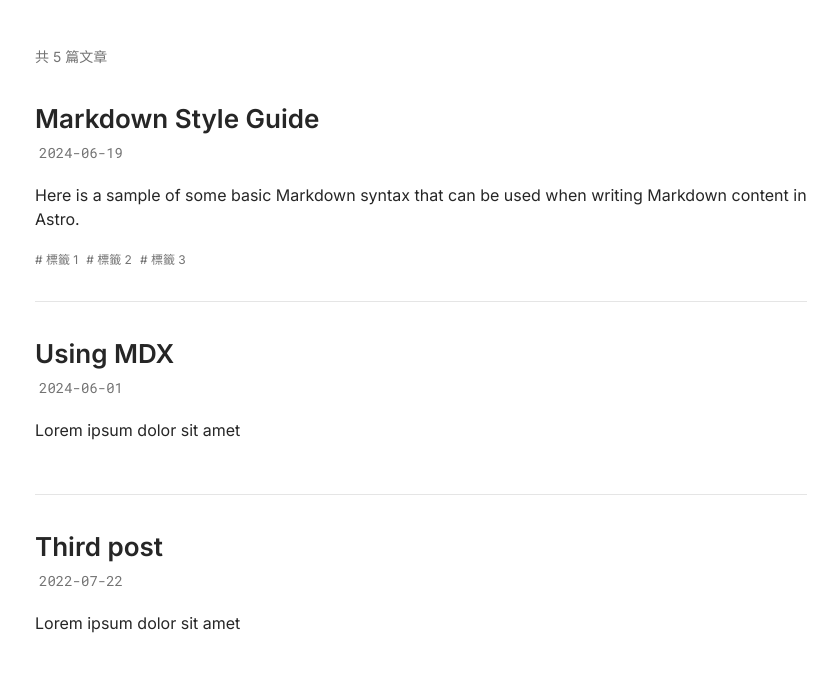
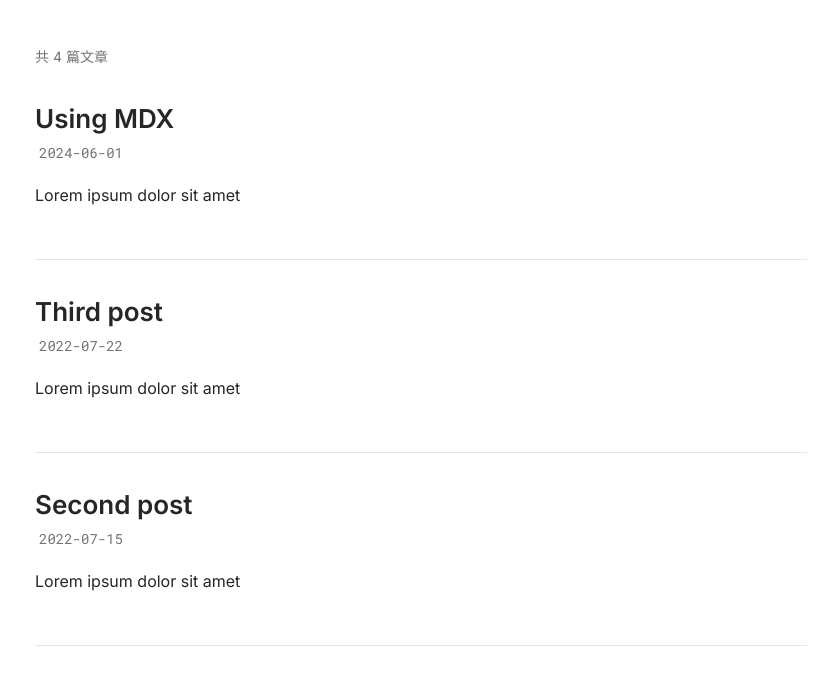
Before and after one commit to jill83123/jill83123.github.io, an Astro site: page / in a window 1280 px wide. Shown: the part 73-748 px from the top of the page, without its empty margins (221-1059 px from the left). Built offline with nearby package versions, Linux system fonts and the light colour scheme; Astro itself is replaced by a stand-in of ours.

Commit message:
✨ feat: 過濾不公開的文章

```diff
--- a/src/pages/archive.astro
+++ b/src/pages/archive.astro
@@ -7,9 +7,9 @@
 
 type Post = CollectionEntry<'post'>;
 
-const allPosts = (await getCollection('post')).sort(
-  (a, b) => b.data.createdDate.valueOf() - a.data.createdDate.valueOf()
-);
+const allPosts = (await getCollection('post'))
+  .sort((a, b) => b.data.createdDate.valueOf() - a.data.createdDate.valueOf())
+  .filter((post) => post.data.isShow);
 
 let groupedPostsByYear: [string, Post[]][] = [];
 
--- a/src/pages/category/[...slug].astro
+++ b/src/pages/category/[...slug].astro
@@ -4,9 +4,9 @@
 import CategoryPosts from '@/components/CategoryPosts.vue';
 
 export async function getStaticPaths() {
-  const posts = (await getCollection('post')).sort(
-    (a, b) => b.data.createdDate.valueOf() - a.data.createdDate.valueOf()
-  );
+  const posts = (await getCollection('post'))
+    .sort((a, b) => b.data.createdDate.valueOf() - a.data.createdDate.valueOf())
+    .filter((post) => post.data.isShow);
 
   return posts.map((post) => {
     const currentCategory = post.data.category;
--- a/src/pages/category/index.astro
+++ b/src/pages/category/index.astro
@@ -2,7 +2,7 @@
 import { getCollection } from 'astro:content';
 import BaseLayout from '@/layouts/BaseLayout.astro';
 
-const allPosts = await getCollection('post');
+const allPosts = (await getCollection('post')).filter((post) => post.data.isShow);
 
 const allCategories = Object.entries(
   allPosts.reduce<{ [category: string]: number }>((acc, post) => {
--- a/src/pages/index.astro
+++ b/src/pages/index.astro
@@ -4,9 +4,9 @@
 import BaseLayout from '@/layouts/BaseLayout.astro';
 import PostList from '@/components/PostList.vue';
 
-const posts = (await getCollection('post')).sort(
-  (a, b) => b.data.createdDate.valueOf() - a.data.createdDate.valueOf()
-);
+const posts = (await getCollection('post'))
+  .sort((a, b) => b.data.createdDate.valueOf() - a.data.createdDate.valueOf())
+  .filter((post) => post.data.isShow);
 ---
 
 <BaseLayout title={'首頁'} description={SITE_DESCRIPTION}>
--- a/src/pages/tag/[...slug].astro
+++ b/src/pages/tag/[...slug].astro
@@ -4,9 +4,9 @@
 import PostList from '@/components/PostList.vue';
 
 export async function getStaticPaths() {
-  const posts = (await getCollection('post')).sort(
-    (a, b) => b.data.createdDate.valueOf() - a.data.createdDate.valueOf()
-  );
+  const posts = (await getCollection('post'))
+    .sort((a, b) => b.data.createdDate.valueOf() - a.data.createdDate.valueOf())
+    .filter((post) => post.data.isShow);
 
   const tags = Array.from(
     posts.reduce((acc, post) => {
```
